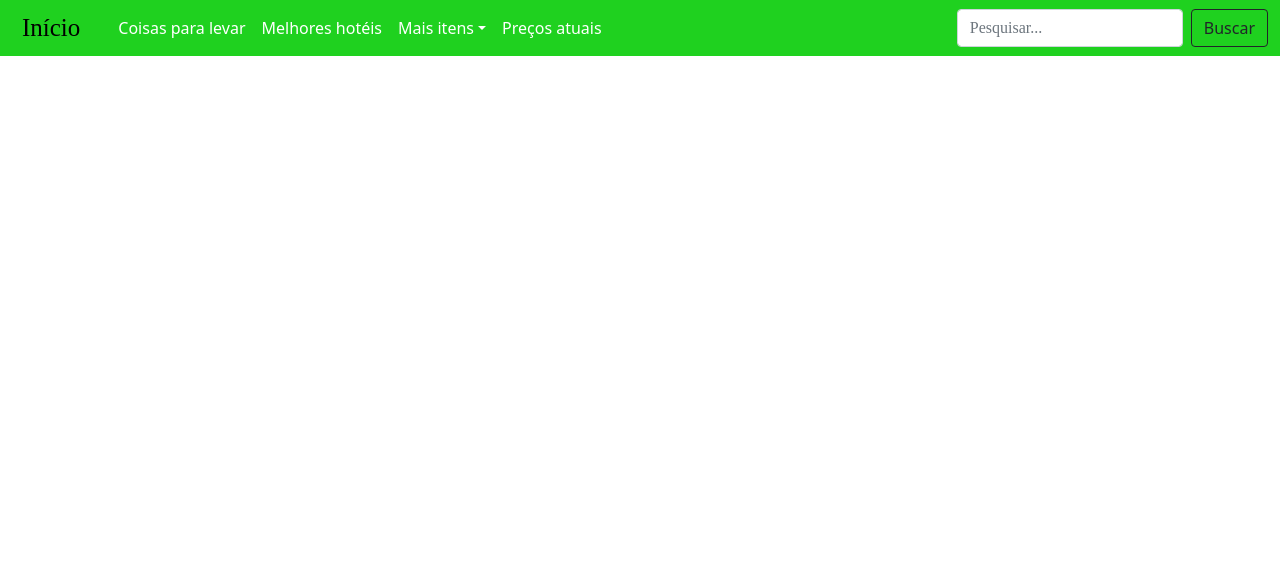
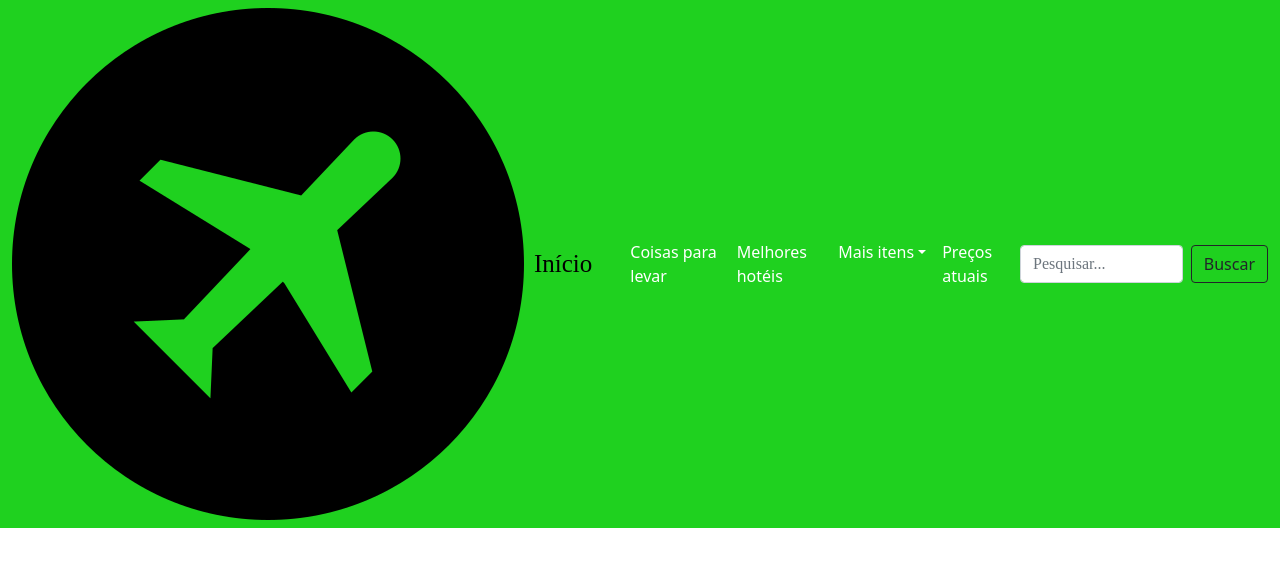
Before and after one commit to GabrielaMGC/React, a React (Create React App) app: page / in a window 1280 px wide. Shown: the top 566 px of the page. Built offline with nearby package versions, Linux system fonts and the light colour scheme; the HTML template or start-up script is replaced by a standard one.

Commit message:
colocando aviao na navbar

```diff
--- a/src/Components/NavBar/Index.js
+++ b/src/Components/NavBar/Index.js
@@ -1,10 +1,12 @@
 import React from "react";
 import './NavBar.css';
+import aviao from '../Imagens/aviao.png'
 
 function Navbar (){
     return(
         <nav class="navbar navbar-expand-lg navbar-dark navbar-site">
         <div class="container-fluid">
+          <img src={aviao}/>
           <a class="Pagina_inicial" href="#">Início</a>
           <button class="navbar-toggler" type="button" data-bs-toggle="collapse" data-bs-target="#navbarSupportedContent" aria-controls="navbarSupportedContent" aria-expanded="false" aria-label="Toggle navigation">
             <span class="navbar-toggler-icon"></span>
```
Also changed, not shown: src/Components/Imagens/aviao.png (added).
